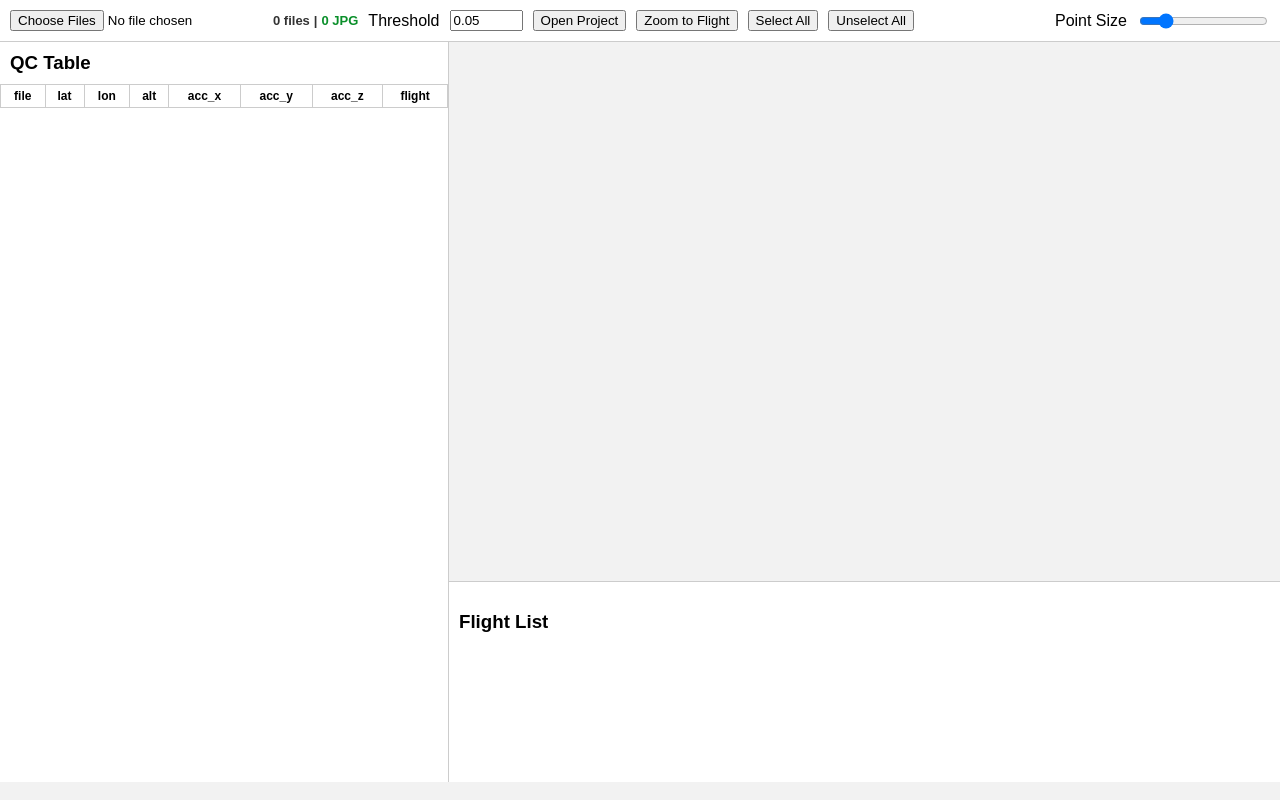
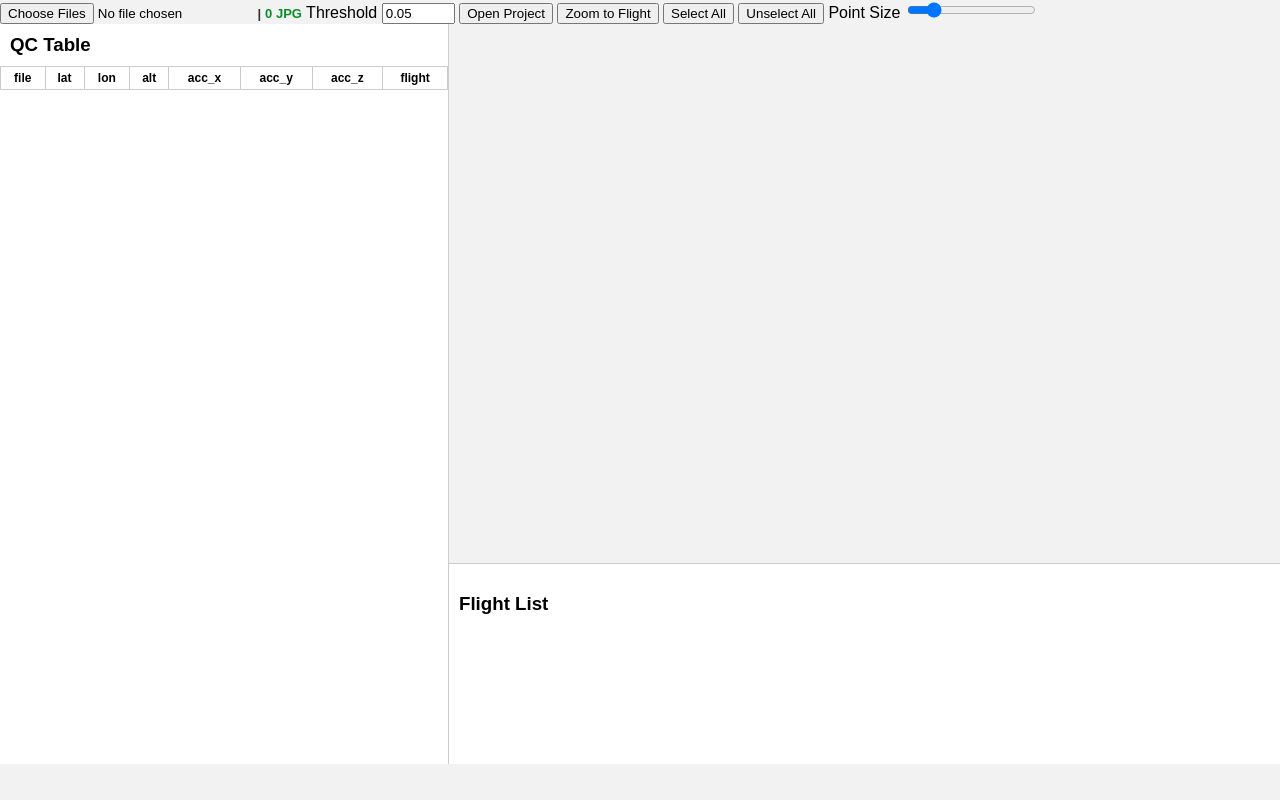
Before and after one commit to erka-sudo/app-pribadi, a plain HTML site: page DroneQC/index.html in a window 1280 px wide. Drawn offline with nearby package versions, Linux system fonts and the light colour scheme; no server answers.

Commit message:
Update index.html

```diff
--- a/DroneQC/index.html
+++ b/DroneQC/index.html
@@ -14,15 +14,7 @@
 body{font-family:Arial;margin:0;background:#f2f2f2;}
 
 .topbar{
-background:white;
-padding:10px;
-border-bottom:1px solid #ccc;
-
-display:flex;
-align-items:center;
-gap:10px;
-flex-wrap:nowrap;
-overflow-x:auto;
+gap:6px; /* sebelumnya 10px → terlalu jauh */
 }
 
 .info{
@@ -106,7 +98,7 @@ background:#fff2a8;
 
 <input type="file" id="folder" webkitdirectory multiple>
 
-<span class="info"><span id="totalFile">0 files</span> | <span id="fileCount">0 JPG</span></span>
+<span class="info">| <span id="fileCount">0 JPG</span></span>
 
 <span>Threshold</span>
 <input id="threshold" value="0.05" size="6">
@@ -281,7 +273,6 @@ jpgCount++
 }
 }
 
-document.getElementById("totalFile").innerText = files.length + " files"
 document.getElementById("fileCount").innerText = jpgCount + " JPG"
 
 })
```
